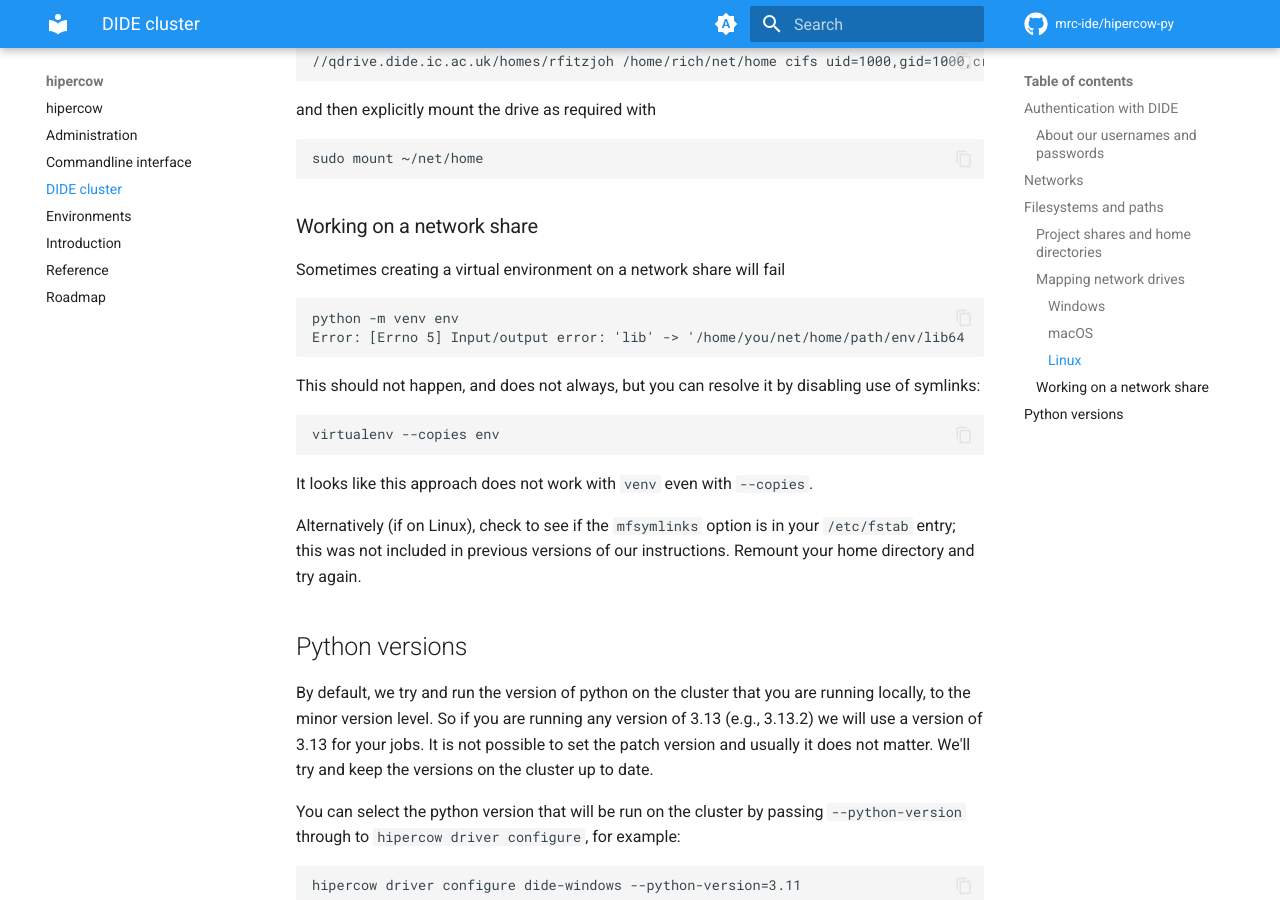
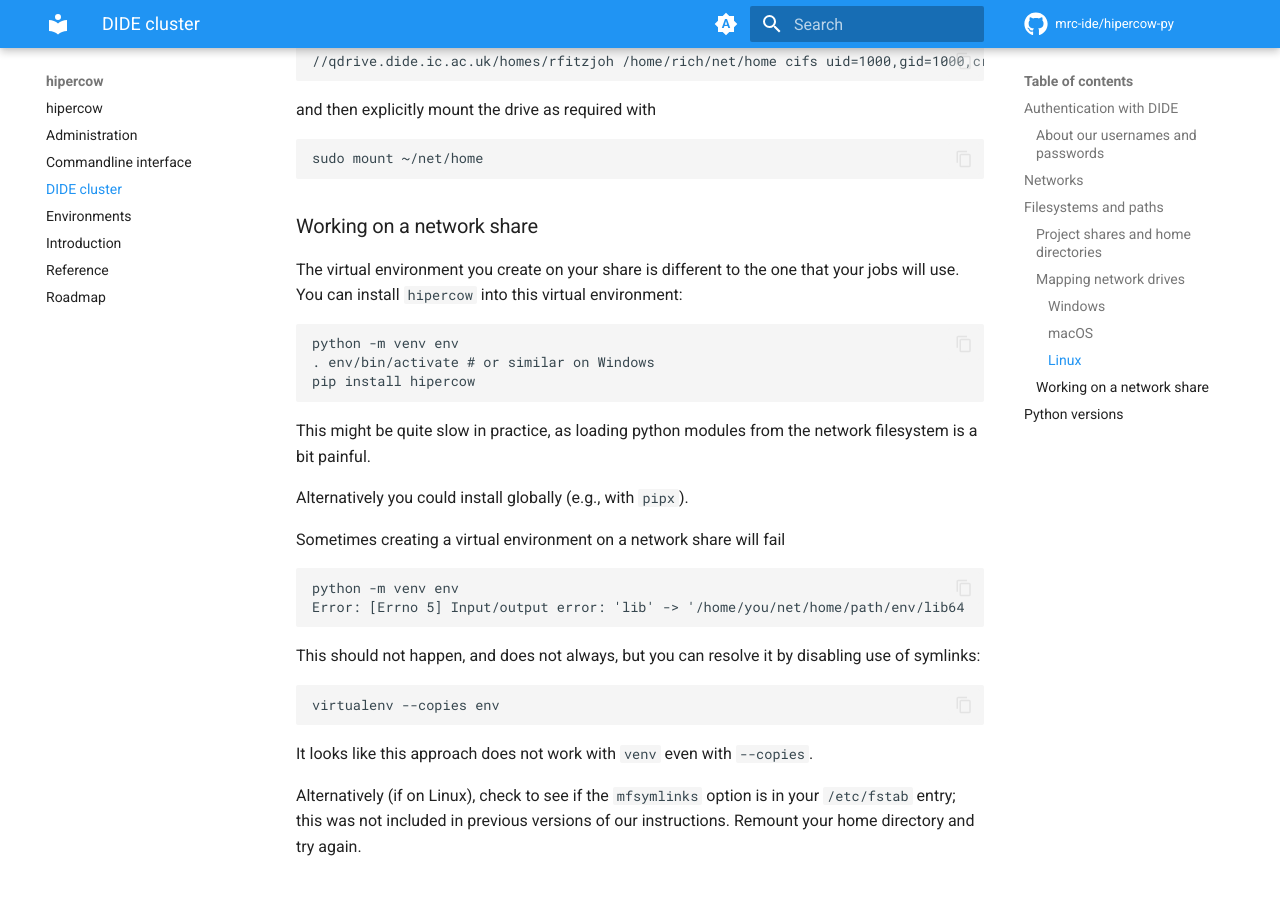
Before and after one commit to mrc-ide/hipercow-py, an MkDocs documentation site: the page built from docs/dide.md, in a window 1280 px wide and 900 px high, scrolled down 4744 px. Built offline with MkDocs 1.6.1 and Material for MkDocs 9.7.7, drawn with Linux system fonts in a browser that asks for light colours; comment, search, counter and statistics services are not loaded.

Commit message:
Add more on drives

````diff
--- a/docs/dide.md
+++ b/docs/dide.md
@@ -169,6 +169,18 @@ sudo mount ~/net/home
 
 ### Working on a network share
 
+The virtual environment you create on your share is different to the one that your jobs will use.  You can install `hipercow` into this virtual environment:
+
+```console
+python -m venv env
+. env/bin/activate # or similar on Windows
+pip install hipercow
+```
+
+This might be quite slow in practice, as loading python modules from the network filesystem is a bit painful.
+
+Alternatively you could install globally (e.g., with `pipx`).
+
 Sometimes creating a virtual environment on a network share will fail
 
 ```console
````
